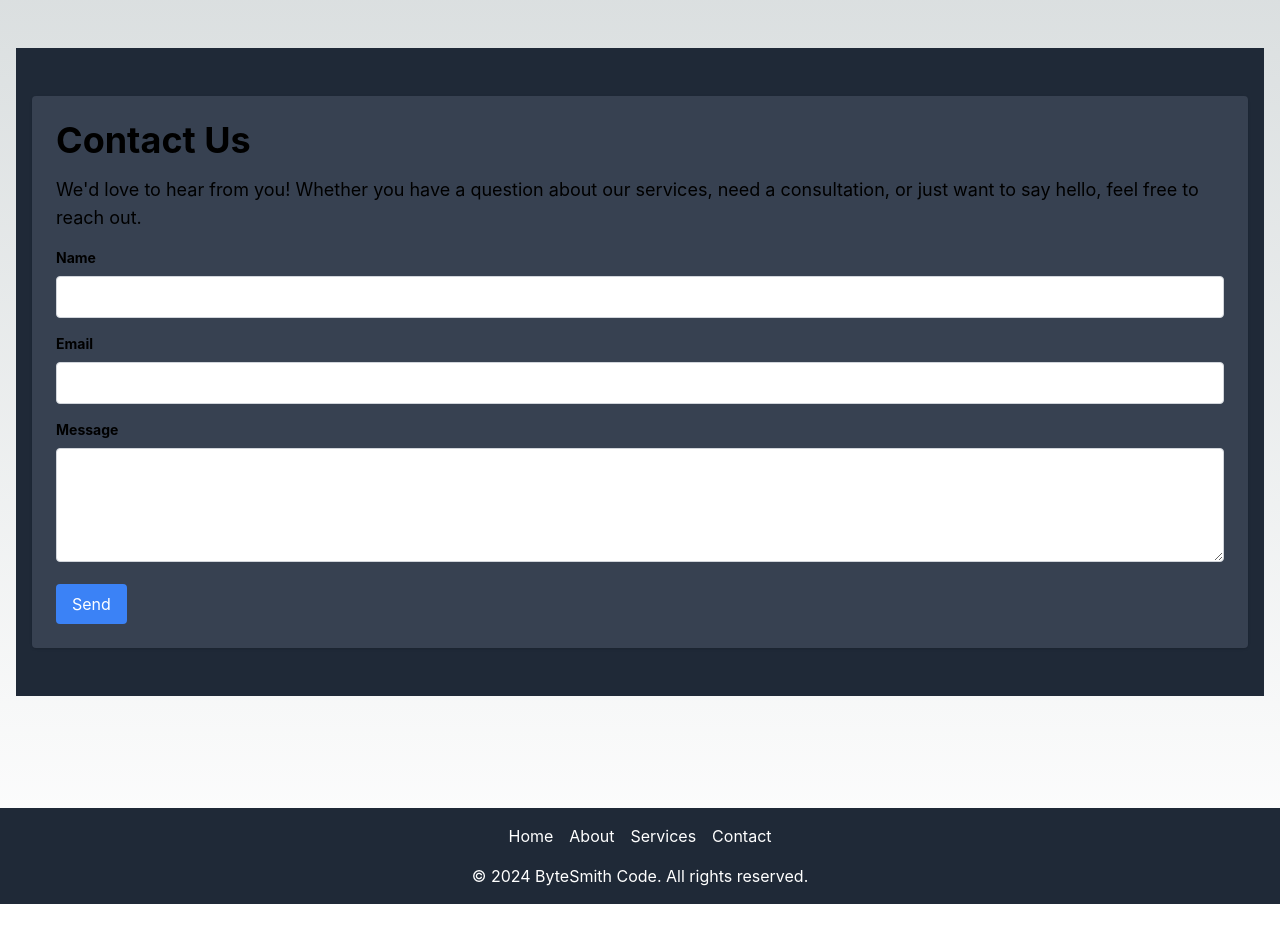
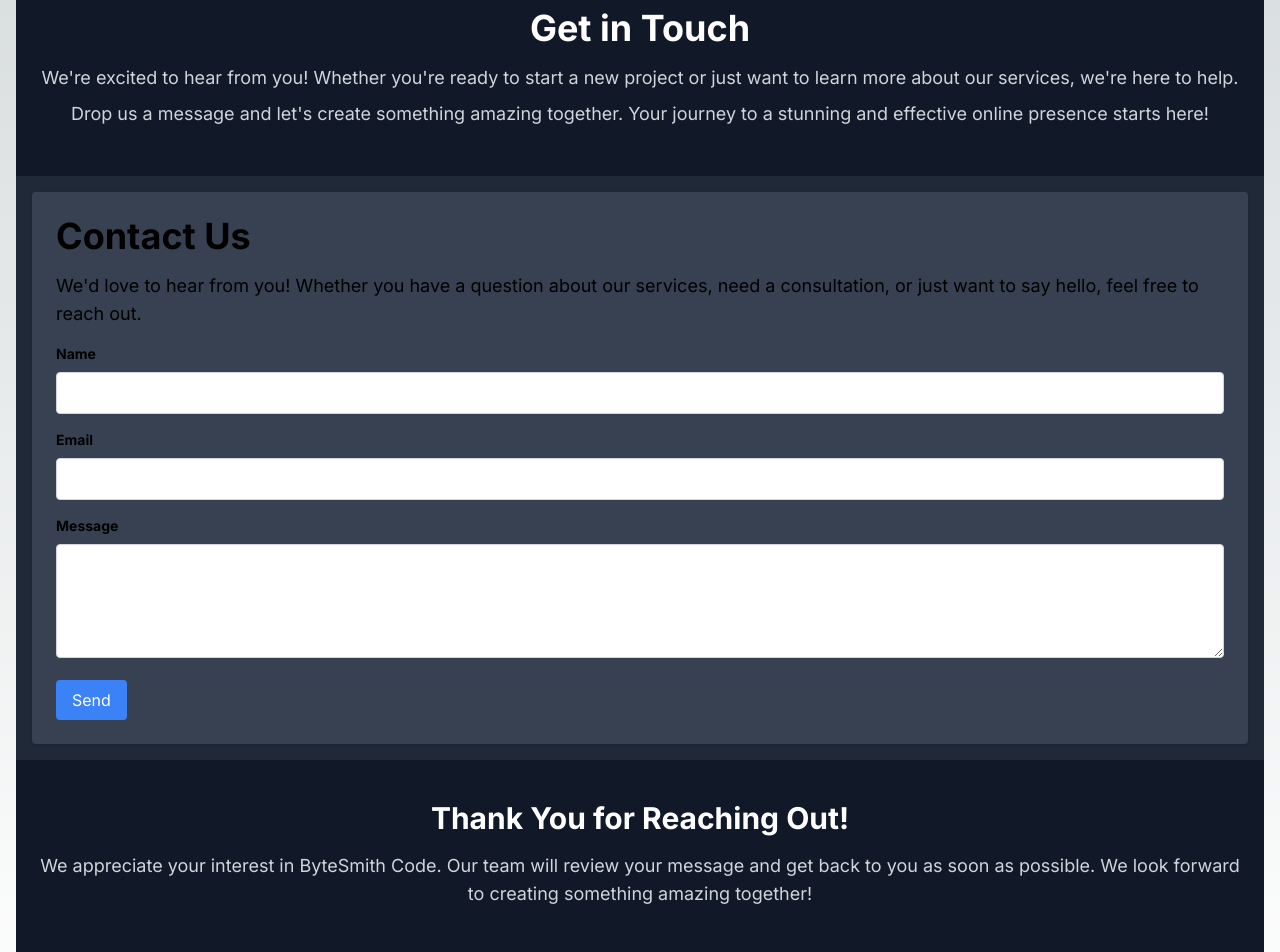
Before and after one commit to Dozr13/bytesmith-code, a Next.js app: page /contact in a window 1280 px wide. Shown: the part 120-1072 px from the top of the page. Before the commit the page ends 1024 px from the top, so only its background shows below. Built offline with nearby package versions, Linux system fonts and the light colour scheme; what prettier would draw is missing.

Commit message:
further style adjustments

```diff
--- a/app/about/page.tsx
+++ b/app/about/page.tsx
@@ -15,17 +15,17 @@ export default function About() {
           </p>
         </div>
       </section>
-      <section className='bg-gray-100 dark:bg-gray-800 flex-grow py-8'>
+      <section className='bg-gray-100 dark:bg-gray-800 flex-grow py-4'>
         <div className='container mx-auto text-center px-4'>
           <Image className='w-32 h-32 mx-auto rounded-full' src={pictureOfWade} width={200} alt='Wade Profile' />
           <h3 className='mt-4 text-xl font-bold text-gray-900 dark:text-white'>Wade</h3>
           <p className='text-gray-600 dark:text-gray-300'>Founder & Lead Developer</p>
         </div>
       </section>
-      <section className='bg-white dark:bg-gray-900 flex-grow py-8'>
+      <section className='bg-white dark:bg-gray-900 flex-grow py-4'>
         <div className='container mx-auto px-4'>
           <h2 className='text-3xl font-bold mb-4 text-center text-gray-900 dark:text-white'>My Story</h2>
-          <p className='text-lg mb-4 mx-2 md:mx-8 lg:mx-16 text-gray-700 dark:text-gray-300'>
+          <p className='text-lg mb-2 mx-2 md:mx-8 lg:mx-16 text-gray-700 dark:text-gray-300'>
             Hi, I&apos;m Wade, the founder and lead developer of ByteSmith Code. With years of experience in the
             industry, I specialize in creating beautiful, functional websites that meet the needs of small businesses.
             My journey began with a deep interest in technology and a desire to help local businesses thrive in the
@@ -48,7 +48,7 @@ export default function About() {
             </ul>
           </div>
           <section className='bg-gray-100 dark:bg-gray-800 flex-grow py-4'>
-            <h2 className='text-3xl font-bold mb-8 text-center text-gray-900 dark:text-white'>
+            <h2 className='text-3xl font-bold mb-8 py-4 text-center text-gray-900 dark:text-white'>
               Let&apos;s Work Together
             </h2>
             <p className='text-lg mx-2 md:mx-8 lg:mx-16 text-gray-700 dark:text-gray-300'>
--- a/app/contact/page.tsx
+++ b/app/contact/page.tsx
@@ -3,13 +3,32 @@ import Form from '@/components/Form'
 export default function Contact() {
   return (
     <>
-      <section className='bg-gray-100 dark:bg-gray-800 py-12 flex-grow flex items-center justify-center lg:my-20'>
+      <section className='bg-white dark:bg-gray-900 py-10 flex items-center justify-center'>
+        <div className='container mx-auto text-center px-4'>
+          <h1 className='text-4xl font-bold mb-4 text-gray-900 dark:text-white'>Get in Touch</h1>
+          <p className='text-lg mb-2 text-gray-700 dark:text-gray-300'>
+            We&apos;re excited to hear from you! Whether you&apos;re ready to start a new project or just want to learn more about our services, we&apos;re here to help.
+          </p>
+          <p className='text-lg mb-2 text-gray-700 dark:text-gray-300'>
+            Drop us a message and let&apos;s create something amazing together. Your journey to a stunning and effective online presence starts here!
+          </p>
+        </div>
+      </section>
+      <section className='bg-gray-100 dark:bg-gray-800 py-4 flex-grow flex items-center justify-center'>
         <div className='container mx-auto px-4'>
           <div className='bg-white dark:bg-gray-700 p-6 rounded shadow flex flex-col justify-center'>
             <Form />
           </div>
         </div>
       </section>
+      <section className='bg-white dark:bg-gray-900 py-10 flex items-center justify-center h-1/6'>
+        <div className='container mx-auto text-center px-4'>
+          <h2 className='text-3xl font-bold mb-4 text-gray-900 dark:text-white'>Thank You for Reaching Out!</h2>
+          <p className='text-lg mb-2 text-gray-700 dark:text-gray-300'>
+            We appreciate your interest in ByteSmith Code. Our team will review your message and get back to you as soon as possible. We look forward to creating something amazing together!
+          </p>
+        </div>
+      </section>
     </>
   )
 }
--- a/app/layout.tsx
+++ b/app/layout.tsx
@@ -57,8 +57,8 @@ export default function RootLayout({
                 <meta name='keywords' content={metadata.keywords.join(', ')} />
                 <link rel='icon' href='/favicon.ico' />
             </head>
-      {/* <body className={`${inter.className}`}> */}
-      <body className='flex flex-col min-h-screen'>
+            <body className={`${inter.className} antialiased`}>
+                {/* <body className='flex flex-col min-h-screen'> */}
                 <Header />
                 <main className='container mx-auto px-4 pt-4 flex-grow flex flex-col'>
                     <ToastProvider>{children}</ToastProvider>
--- a/components/Footer.tsx
+++ b/components/Footer.tsx
@@ -1,7 +1,7 @@
 import Link from 'next/link'
 
 const Footer = () => (
-  <footer className='bg-gray-800 text-white p-4 mt-8'>
+    <footer className='bg-gray-800 text-white p-4 mt-4'>
         <div className='container mx-auto text-center'>
             <div className='space-x-4'>
                 <Link href='/'>Home</Link>
@@ -9,7 +9,7 @@ const Footer = () => (
                 <Link href='/services'>Services</Link>
                 <Link href='/contact'>Contact</Link>
             </div>
-      <div className='mt-4'>&copy; {new Date().getFullYear()} ByteSmith Code. All rights reserved.</div>
+            <div className='mt-2'>&copy; {new Date().getFullYear()} ByteSmith Code. All rights reserved.</div>
         </div>
     </footer>
 )
```
Lines whose indentation alone changed are shown as unchanged.
